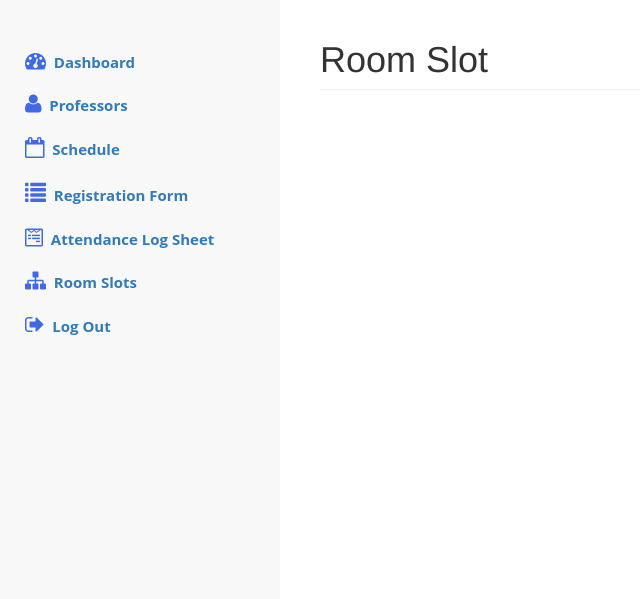
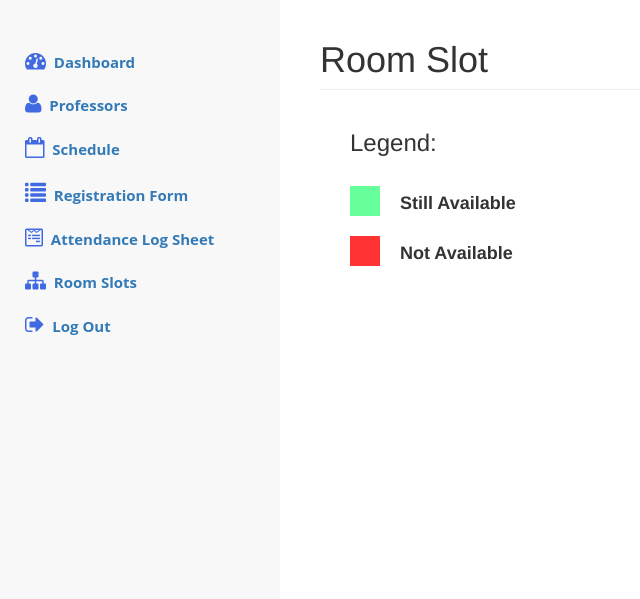
Before and after one commit to patrickllarenagomez/FacultyLedger, a PHP site: page /rooms.php in a window 1280 px wide. Shown: the part 61-660 px from the top of the page, without its empty margins (0-640 px from the left). Run offline with PHP 8.4, Linux system fonts and the light colour scheme.

Commit message:
* modified by adding legend

```diff
--- a/rooms.php
+++ b/rooms.php
@@ -6,22 +6,17 @@
 <script type="text/javascript" src="js/jquery-2.1.4.min.js"></script>
 <link rel="stylesheet" type="text/css" href="css/jquery.dataTables.min.css"></link>
 <style type="text/css">
-    th {
-        font-weight: bold;
+    .square {
+      height: 30px;
+      width: 30px;
     }
-    input {
-        border-radius: 3px;
-        border: 2px solid gray;
-        padding: 5px;
-        background: rgba(255,255,255,0.5);
-    }
-    .styled-select.slate select {
-        font-size: 16px;
-        width: 130px;
-        border-radius: 3px;
-        border: 2px solid gray;
-        padding: 5px;
-        background: rgba(255,255,255,0.5);
+
+    label {
+      float: right;
+      margin-top: -25px;
+      margin-left: 50px;
+      font-size: 18px;
+      position: absolute;
     }
 
 </style>
@@ -35,6 +30,14 @@
 <div class="dash_page">
     <h1 class="page-header">Room Slot</h1>
         <div class="container" style="width: 1000px;">
+            <div class="col-md-3">
+                <h3>Legend: </h3> <br>
+                <div class="square" style="background-color: #66ff99;"></div>
+                <label>Still Available</label>
+                <br>
+                <div class="square" style="background-color: #ff3333;"></div>
+                <label>Not Available</label>
+            </div>
         </div>
 </div>
 
```
